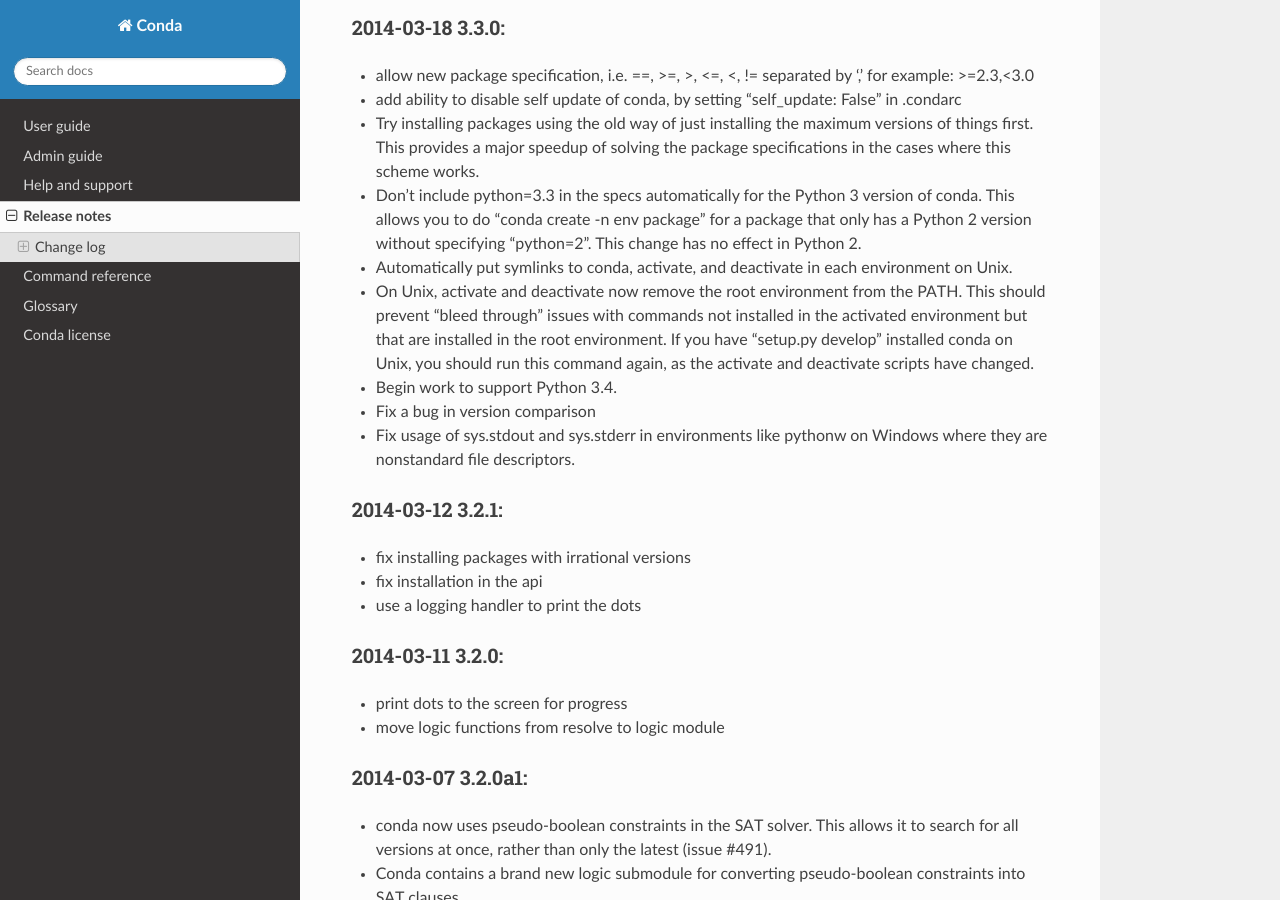
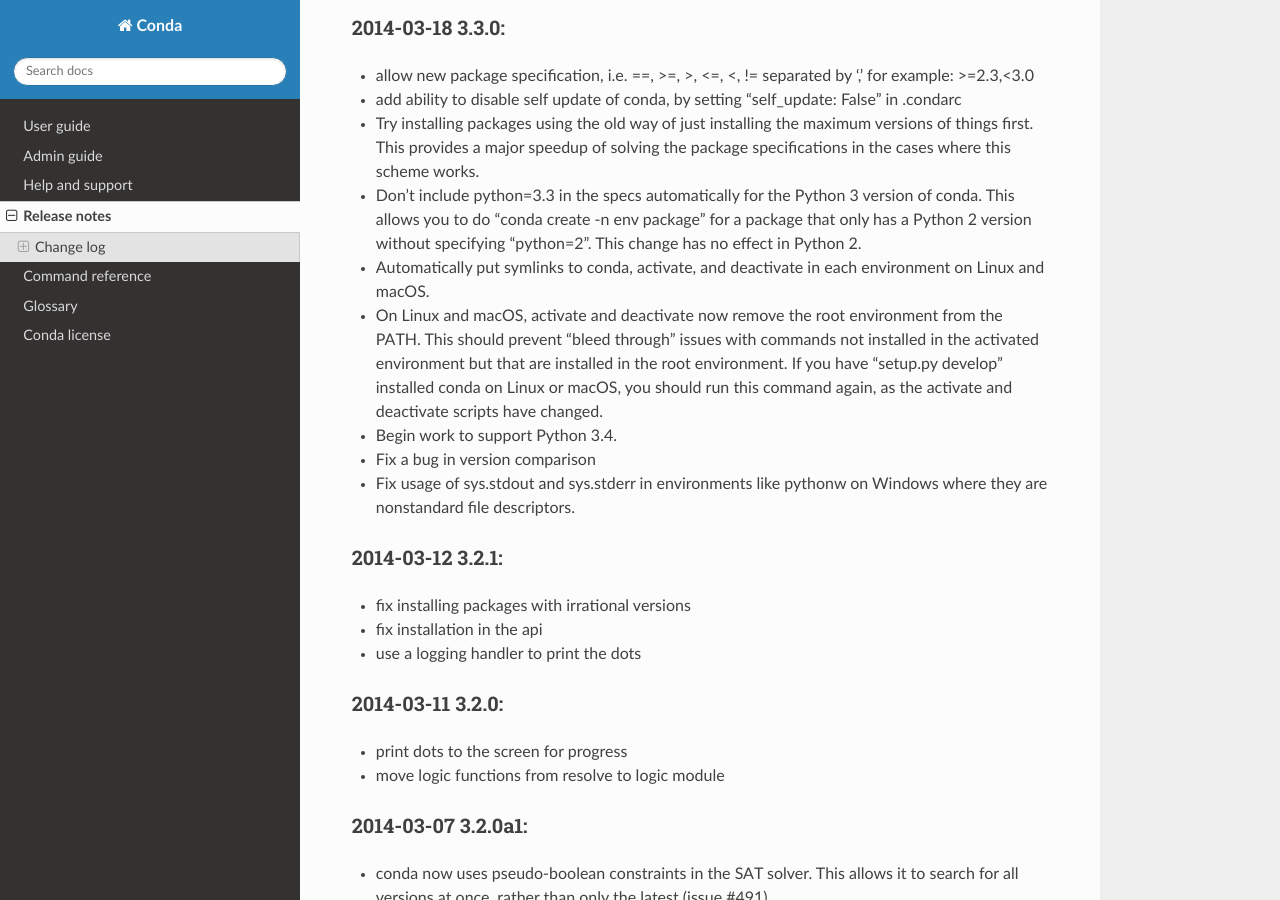
Before and after one commit to conda/conda-docs, a Sphinx documentation site: the page built from docs/source/release-notes.rst, in a window 1280 px wide and 900 px high, scrolled down 33230 px. Built offline with Sphinx 7.4.7 and the Read the Docs theme 2.0.0, drawn with Linux system fonts in a browser that asks for light colours; some of the changed text lies outside the part shown.

Commit message:
fix references to unix
fix references to unix

```diff
--- a/docs/source/release-notes.rst
+++ b/docs/source/release-notes.rst
@@ -402,7 +402,7 @@
 
 * use install.rm_rf for TemporaryDirectory cleanup (#3425)
 * improve handling of local dependency information (#2107)
-* add default channels to exports for Windows and Unix (#4103)
+* add default channels to exports for Windows Linux and macOS (#4103)
 * make subdir configurable (#4178)
 
 Bug Fixes
@@ -730,7 +730,7 @@
 * remove excess output from conda --help (#2872)
 * remove os.remove in update_prefix (#3006)
 * better error behavior if conda is spec'd for a non-root environment (#2956)
-* scale back try_write function on unix (#3076)
+* scale back try_write function on Linux and macOS (#3076)
 
 Bug Fixes
 ^^^^^^^^^
@@ -1479,7 +1479,7 @@
 * add --use-local to search and remove
 * allow --use-local to be used along with -c (--channels) and --override-channels. --override-channels now requires either -c or --use-local
 * allow paths in has_prefix to be quoted, to allow for spaces in paths on Windows
-* retain Unix style path separators for prefixes in has_prefix on Windows (if the placeholder path uses /, replace it with a path that uses /, not \\)
+* retain Linux/macOS style path separators for prefixes in has_prefix on Windows (if the placeholder path uses /, replace it with a path that uses /, not \\)
 * fix bug in --use-local due to API changes in conda-build
 * include user site directories in conda info -s
 * make binary has_prefix replacement work with spaces after the prefix
@@ -1662,8 +1662,8 @@
 * add ability to disable self update of conda, by setting "self_update: False" in .condarc
 * Try installing packages using the old way of just installing the maximum versions of things first. This provides a major speedup of solving the package specifications in the cases where this scheme works.
 * Don't include python=3.3 in the specs automatically for the Python 3 version of conda.  This allows you to do "conda create -n env package" for a package that only has a Python 2 version without specifying "python=2". This change has no effect in Python 2.
-* Automatically put symlinks to conda, activate, and deactivate in each environment on Unix.
-* On Unix, activate and deactivate now remove the root environment from the PATH. This should prevent "bleed through" issues with commands not installed in the activated environment but that are installed in the root environment. If you have "setup.py develop" installed conda on Unix, you should run this command again, as the activate and deactivate scripts have changed.
+* Automatically put symlinks to conda, activate, and deactivate in each environment on Linux and macOS.
+* On Linux and macOS, activate and deactivate now remove the root environment from the PATH. This should prevent "bleed through" issues with commands not installed in the activated environment but that are installed in the root environment. If you have "setup.py develop" installed conda on Linux or macOS, you should run this command again, as the activate and deactivate scripts have changed.
 * Begin work to support Python 3.4.
 * Fix a bug in version comparison
 * Fix usage of sys.stdout and sys.stderr in environments like pythonw on Windows where they are nonstandard file descriptors.
@@ -1858,7 +1858,7 @@
 -------------------
 
 * add conda init command, to allow installing conda via pip
-* fix prefix being replaced by placeholder after conda build on Unix
+* fix prefix being replaced by placeholder after conda build on Linux and macOS
 * add 'use_pip' to condarc configuration file
 * fixed activate on Windows to set CONDA_DEFAULT_ENV
 * allow setting "always_yes: True" in condarc file, which implies always using the --yes option whenever asked to proceed
--- a/docs/source/user-guide/tasks/build-packages/define-metadata.rst
+++ b/docs/source/user-guide/tasks/build-packages/define-metadata.rst
@@ -1353,7 +1353,7 @@
    * - osx
      - True if the platform is macOS.
    * - unix
-     - True if the platform is Unix, either macOS or Linux.
+     - True if the platform is either macOS or Linux.
    * - win
      - True if the platform is Windows.
    * - win32
--- a/docs/source/user-guide/tasks/build-packages/recipe.rst
+++ b/docs/source/user-guide/tasks/build-packages/recipe.rst
@@ -9,7 +9,7 @@
   recipe. Only ``package/name`` and ``package/version`` are
   required.
 
-* ``build.sh``---The Unix script that installs the files for the
+* ``build.sh``---The script that installs the files for the
   package on macOS and Linux. It is executed using the ``bash``
   command.
 
--- a/docs/source/user-guide/troubleshooting.rst
+++ b/docs/source/user-guide/troubleshooting.rst
@@ -154,7 +154,7 @@
 
 You have site-specific directories or, for Python, you have
 so-called site-specific files. These are typically located in
-``~/.local`` on Unix. For a full description of the locations of
+``~/.local`` on Linux and macOS. For a full description of the locations of
 site-specific packages, see `PEP 370
 <http://legacy.python.org/dev/peps/pep-0370/>`_.  As with
 PYTHONPATH, Python may try importing packages from this
```
Also changed, not shown: other parts of docs/source/user-guide/tasks/build-packages/define-metadata.rst (+1 -1 lines).
